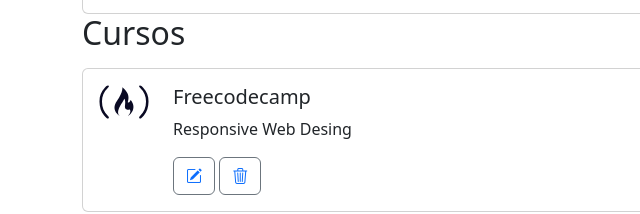
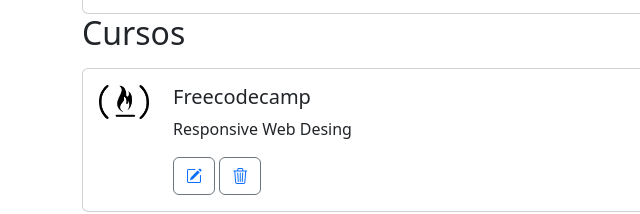
Before and after one commit to R-charry/Portafolio-FrontEnd-ARG-Prog, a plain HTML site: page index.html in a window 1280 px wide. Shown: the part 1637-1851 px from the top of the page, 0-640 px from the left. Drawn offline with nearby package versions, Linux system fonts and the light colour scheme.

Commit message:
fcc
fccc

```diff
--- a/index.html
+++ b/index.html
@@ -356,7 +356,7 @@
                         <div class="card-body">
                             <div class="row">
                                 <div class="col-auto">
-                                    <img style="width: 50px" src="img/FCC.svg" alt="">
+                                    <img style="width: 50px" src="img/free.png" alt="">
                                 </div>
                                 <div class="col">
                                     <h5 class="card-title">Freecodecamp</h5>
```
